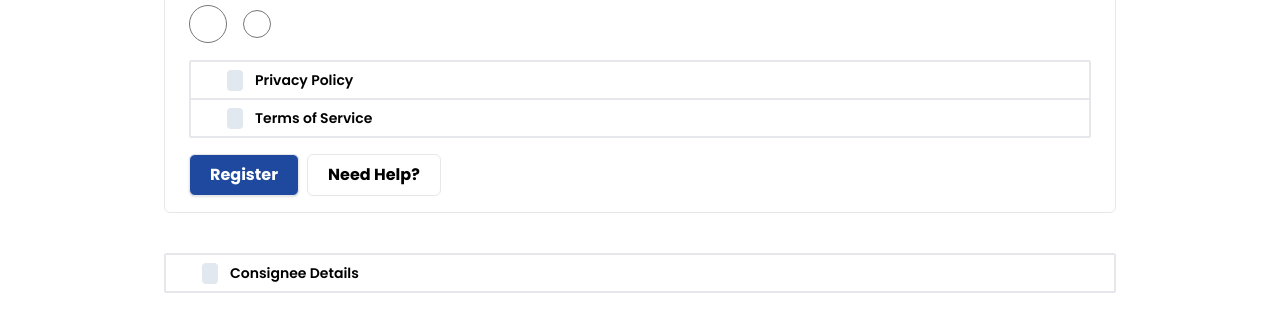
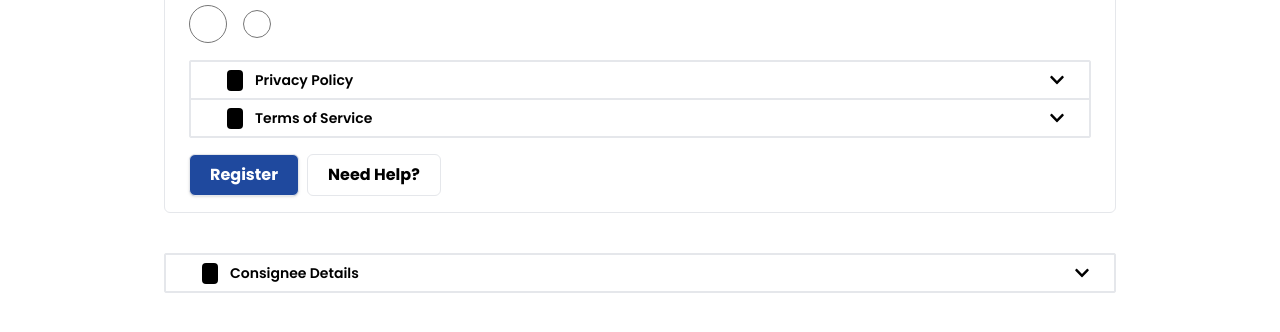
Before and after one commit to gauravThakur-sgl/components-practice, a React (Vite) app: page /userform in a window 1280 px wide. Shown: the part 406-738 px from the top of the page. Built offline with nearby package versions, Linux system fonts and the light colour scheme.

Commit message:
Fixed Completion Indicator

```diff
--- a/src/components/ConsigneeDetail.jsx
+++ b/src/components/ConsigneeDetail.jsx
@@ -59,6 +59,7 @@ function ConsigneeDetail({
   function validateForm(data) {
     const errors = {};
     // check First Name
+
     if (!data.firstName.trim()) {
       errors.firstName = "First name is required";
     } else if (!/^[A-Za-z]+$/i.test(data.firstName)) {
--- a/src/components/ConsignerDetail.jsx
+++ b/src/components/ConsignerDetail.jsx
@@ -4,13 +4,27 @@ import { act, useState } from "react";
 import { Accordion } from "./ui/Accordian";
 import Button from "./ui/Button";
 import Input from "./ui/Input";
+import Select from "./ui/Select";
 
-function ConsignerDetail({ isOpen, nextStep, stepNumber,onToggle,activeState, ...props }) {
-  function handleSubmit(e){
+function ConsignerDetail({
+  isOpen,
+  nextStep,
+  stepNumber,
+  onToggle,
+  activeState,
+  ...props
+}) {
+  function handleSubmit(e) {
     e.preventDefault();
     // Input Validation
     nextStep();
   }
+  const users = [
+    { value: "usa", label: "9998887776/John Doe/test@gmail.com" },
+    { value: "india", label: "497979429/Immanual/user@gmail.com" },
+    { value: "russia", label: "8746758987/crentix/crentix@gmail.com" },
+    { value: "japan", label: "8947687465/Dentist/dentist@gmail.com" },
+  ];
   return (
     <div>
       <Accordion
@@ -27,7 +41,14 @@ function ConsignerDetail({ isOpen, nextStep, stepNumber,onToggle,activeState, ..
         <div className="px-6 py-4">
           <form onSubmit={handleSubmit}>
             <p className="text-sm">Search Customer</p>
-            <Input className="w-[500px]" />
+            <Select
+              title="Customer"
+              id="country-select"
+              required="*"
+              options={users}
+              className="px-2 text-sm mt-1 appearance-none"
+            />
+
             <div className="flex justify-end items-center mt-4">
               <Button
                 type="submit"
--- a/src/components/ShippingPartner.jsx
+++ b/src/components/ShippingPartner.jsx
@@ -56,10 +56,10 @@ function ShippingPartner({ stepNumber, isOpen, onToggle, activeState }) {
             <div>
               <h2 className="text-sm font-semibold">Showing Results</h2>
               <div className="flex justify-center items-center mt-2">
-                <table className="table-auto w-full items-center">
-                  <thead className="border">
-                    <tr className="text-sm">
-                      <th className="p-2 border rounded-lg">Courier Partner</th>
+                <table className="table-auto w-full items-center ">
+                  <thead className="">
+                    <tr className="text-sm rounded-lg ">
+                      <th className="p-2 ">Courier Partner</th>
                       <th>Delivery Time</th>
                       <th>Shipment Rate</th>
                       <th>Select</th>
--- a/src/components/ui/Accordian.jsx
+++ b/src/components/ui/Accordian.jsx
@@ -1,6 +1,6 @@
 /* eslint-disable react/prop-types */
 // import { useState } from "react";
-// import { FaChevronUp } from "react-icons/fa";
+import { FaChevronUp } from "react-icons/fa";
 
 export const Accordion = ({
   className,
@@ -20,7 +20,16 @@ export const Accordion = ({
   //   title: "Click me",
   //   content: "This is a accordian",
   // };
-  // const { title, content } = items;
+  // const { title, content } = items;-
+  function stepIndicator() {
+    if (stepNumber < activeState) {
+      return "bg-green-500 text-white";
+    } else if (stepNumber === activeState) {
+      return "bg-black text-white";
+    } else {
+      return "bg-slate-200 text-black";
+    }
+  }
 
   return (
     <div
@@ -59,15 +68,15 @@ export const Accordion = ({
                 )}
                  */}
                 <span
-                  className={`px-2 py-[2px] mx-3 rounded-[4px] font-semibold text-xs
-                    ${!isOpen && activeState > 1
-                      ? "bg-green-500"
-                      : !isOpen ? "bg-slate-200 text-black"
-                      : "bg-black text-white"
-                    }
+                  className={`${stepNumber < activeState ? "px-[5px]" : "px-2"} py-[2px] mx-3 rounded-[4px] font-semibold text-xs
+                    ${stepIndicator()}
                   `}
                 >
-                  {!isOpen && activeState > 1 ? <span className="text-white text-md">✓</span> : stepNumber}
+                  {stepNumber < activeState ? (
+                    <span className="text-white text-sm px">✓</span>
+                  ) : (
+                    stepNumber
+                  )}
                 </span>
               </div>
               {item.title}
@@ -76,12 +85,11 @@ export const Accordion = ({
             {/* Accordion logo */}
             <div className="cursor-pointer">
               <div
-                className={`height-[40px] transition-all duration-200`}
+                className={`height-[40px] transition-all duration-200 ${
+                  isOpen ? "" : "rotate-180"
+                }`}
               >
-                {/* <FaChevronUp /> */}
-                {
-                  !isOpen && activeState > 1 ? <a href=""><span className="text-sm">change</span></a> : ""
-                }
+                <FaChevronUp />
               </div>
             </div>
           </div>
```
Also changed, not shown: info.txt.
